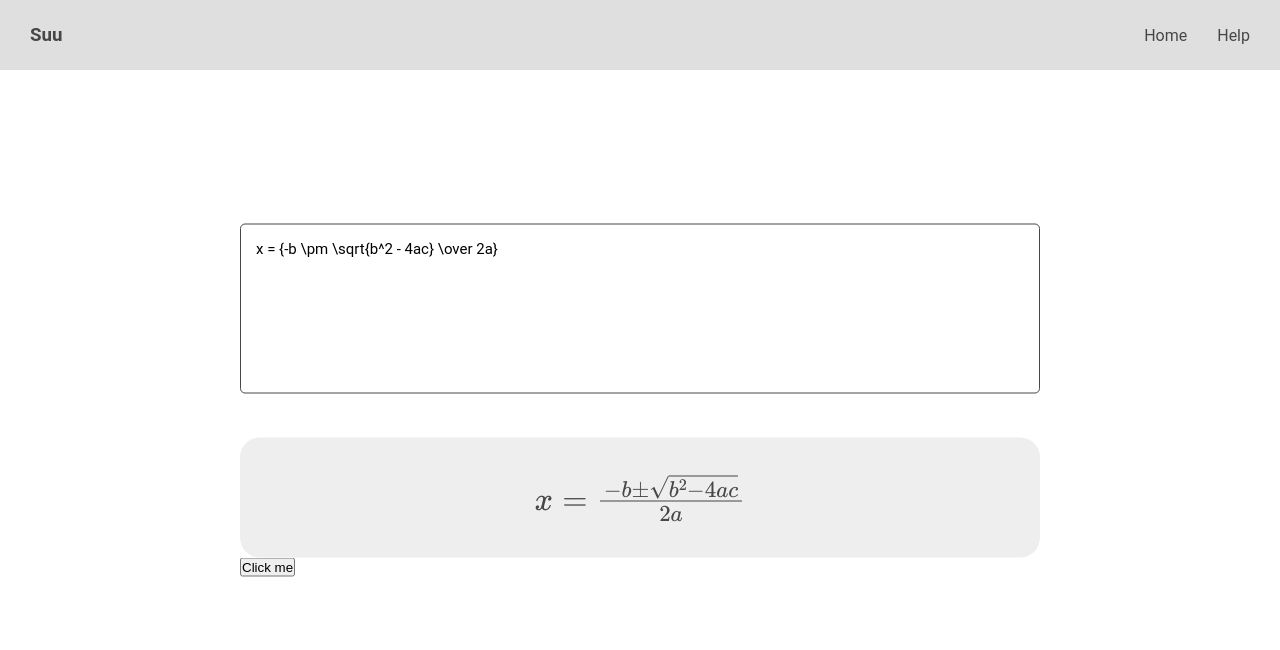
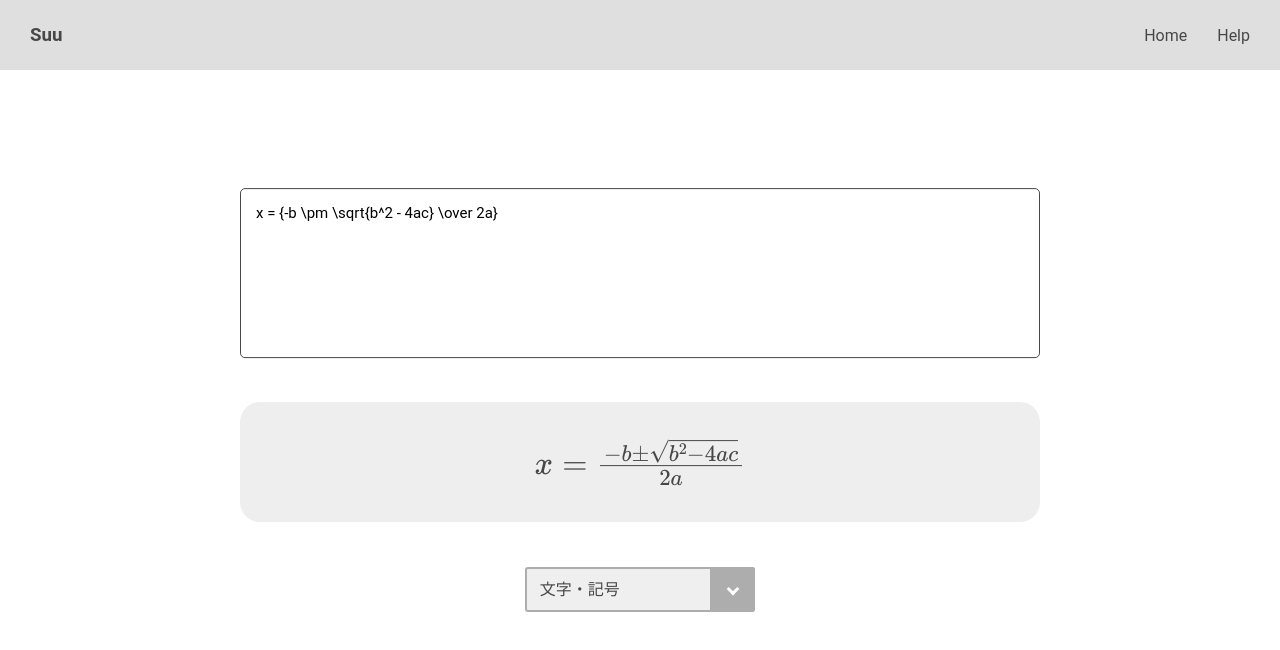
Before and after one commit to Sakamochanq/LaTex-Formula-Generator, a React (Create React App) app: page / in a window 1280 px wide. Shown: the top 650 px of the page. Built offline with nearby package versions, Linux system fonts and the light colour scheme.

Commit message:
feat: SelectBoxの追加

```diff
--- a/src/App.css
+++ b/src/App.css
@@ -99,5 +99,64 @@ header {
 /* Button */
 
 .button-container {
+  align-items: center;
+  justify-content: center;
   display: flex;
+  margin-top: 45px;
 }
+
+/* SelectBox */
+/* Special Thanks CSS Stock | Oteo */
+
+.selectbox-2 {
+  position: relative;
+}
+
+.selectbox-2::before,
+.selectbox-2::after {
+  position: absolute;
+  content: '';
+  pointer-events: none;
+}
+
+.selectbox-2::before {
+  right: 0;
+  display: inline-block;
+  width: 2.8em;
+  height: 2.8em;
+  border-radius: 0 3px 3px 0;
+  background-color: #adadad;
+  content: '';
+}
+
+.selectbox-2::after {
+  position: absolute;
+  top: 50%;
+  right: 1.4em;
+  transform: translate(50%, -50%) rotate(45deg);
+  width: 6px;
+  height: 6px;
+  border-bottom: 3px solid #fff;
+  border-right: 3px solid #fff;
+  content: '';
+}
+
+.selectbox-2 select {
+  appearance: none;
+  -webkit-appearance: none;
+  -moz-appearance: none;
+  min-width: 230px;
+  height: 2.8em;
+  padding: .4em 3.6em .4em .8em;
+  border: 2px solid #adadad;
+  border-radius: 3px;
+  color: #474747;
+  font-size: 1em;
+  cursor: pointer;
+}
+
+.selectbox-2 select:focus {
+  outline: 1px solid #adadad;
+}
+
+/* https://pote-chil.com/css-stock/ja */
--- a/src/components/Button.js
+++ b/src/components/Button.js
@@ -3,7 +3,17 @@ import React from 'react'
 export const Button = () => {
   return (
     <div className="button-container">
-        <button>Click me</button>
+        <label className="selectbox-2">
+            <select>
+                <option>文字・記号</option>
+                <option>演算子</option>
+                <option>論理</option>
+                <option>指数</option>
+                <option>総和</option>
+                <option>集合</option>
+                <option>行列</option>
+            </select>
+        </label>
     </div>
   )
 }
```
